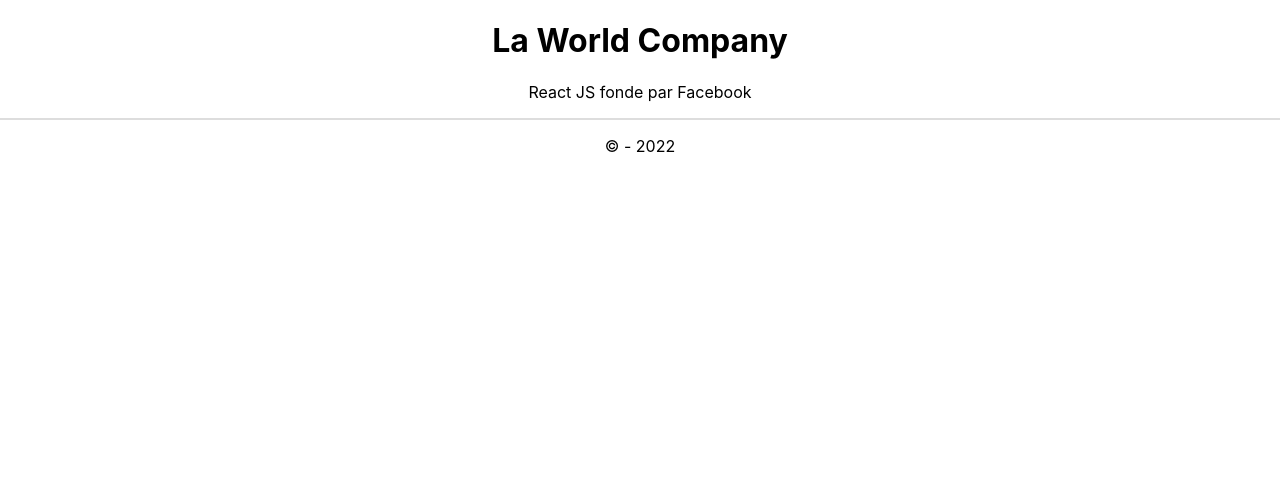
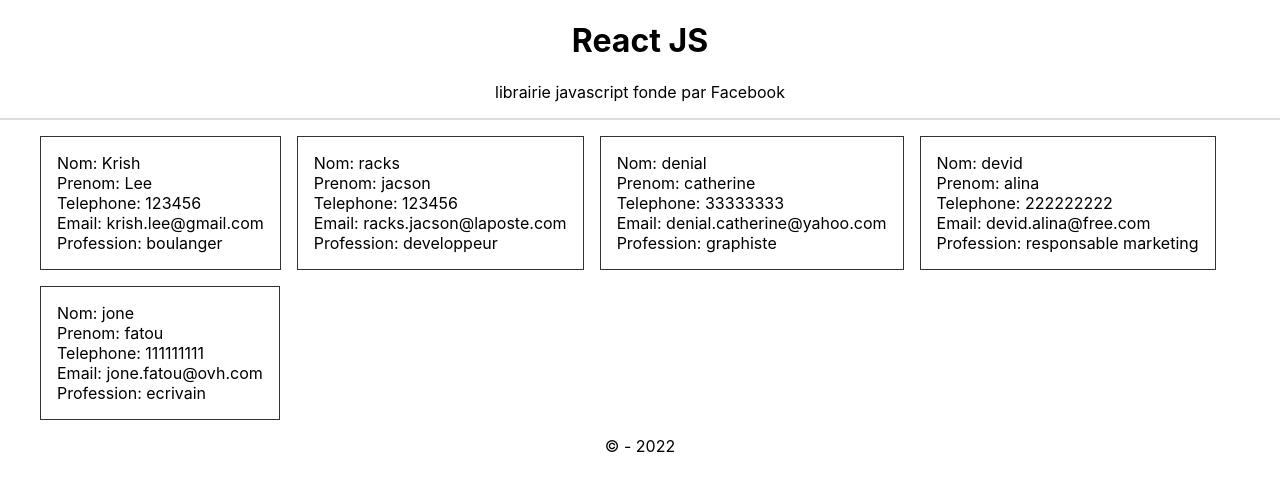
Before and after one commit to sonya76/ceppic-react, a React (Create React App) app: page / in a window 1280 px wide. Shown: the top 490 px of the page. Built offline with nearby package versions, Linux system fonts and the light colour scheme.

Commit message:
ajout un composant Users.jsx

```diff
--- a/src/App.jsx
+++ b/src/App.jsx
@@ -2,17 +2,15 @@
 
 import Footer from "./components/Footer";
 import Header from "./components/Header";
+import Users from "./components/Users";
 
 
 function App() {
 
-
-
-
     return (
     <div className="App">
-        <Header title="La World Company" texte="React JS fonde par Facebook" />
-
+        <Header title="React JS" texte="librairie javascript fonde par Facebook" />
+     <Users />
 
       <Footer />
     </div>
--- /dev/null
+++ b/src/components/Users.css
@@ -0,0 +1,16 @@
+.users ul {
+    display: flex;
+    gap: 1rem;
+    flex-wrap: wrap;
+}
+
+.users ul li {
+    list-style-type: none;
+    border: solid 1px #333;
+    padding: 1rem;
+}
+
+.users div {
+
+    text-align: left;
+}
--- /dev/null
+++ b/src/components/Users.jsx
@@ -0,0 +1,20 @@
+import { userList } from "../data/data.js";
+import "./Users.css";
+
+export default function Users() {
+  return (
+    <section className="users">
+      <ul>
+        {userList.map((user) => (
+          <li key={user.userId}>
+            <div>Nom: {user.nom}</div>
+            <div>Prenom: {user.prenom}</div>
+            <div>Telephone: {user.telephone}</div>
+            <div>Email: {user.email}</div>
+            <div>Profession: {user.profession}</div>
+          </li>
+        ))}
+      </ul>
+    </section>
+  );
+}
```
Also changed, not shown: src/style.css (line endings or trailing spaces).
